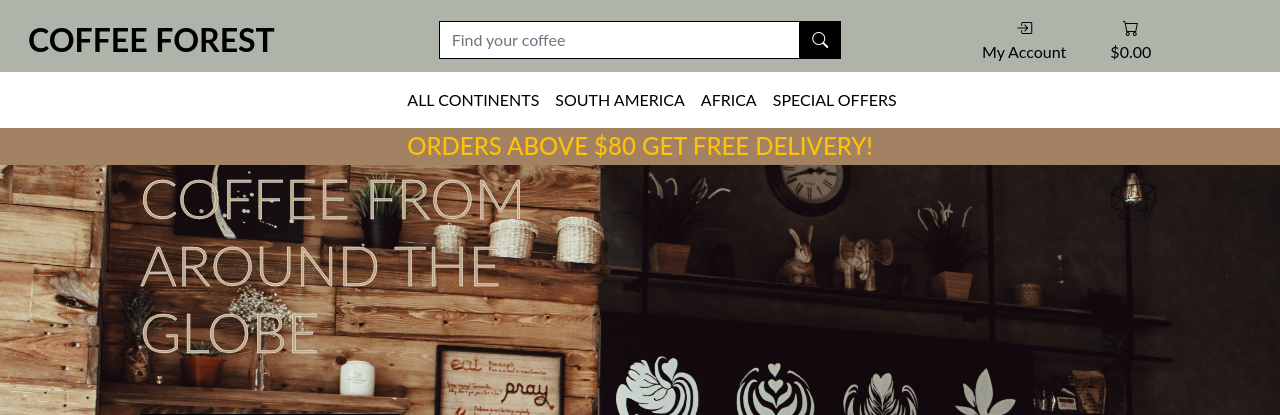
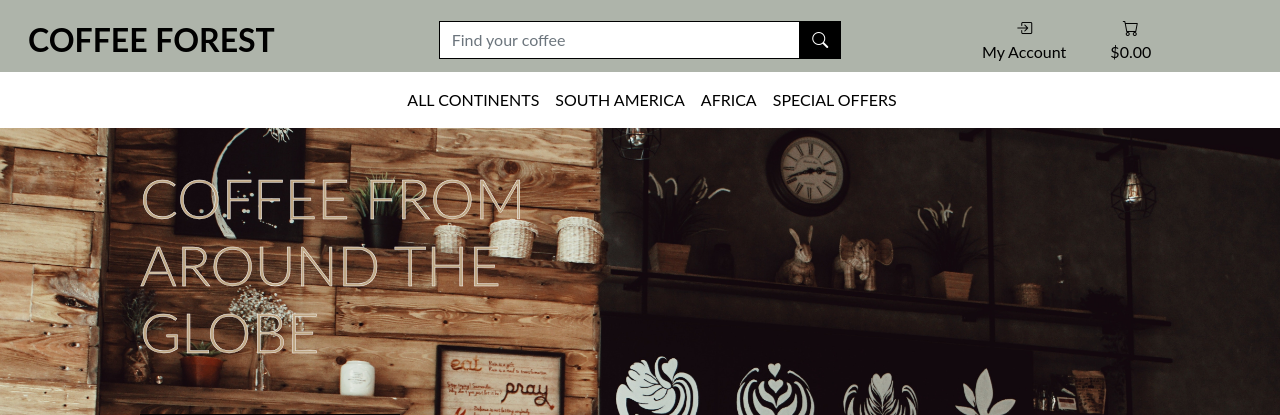
Before and after one commit to CHAMPION316/coffee-forest, a Django app: page / in a window 1280 px wide. Shown: the top 415 px of the page. Run offline with Django 3.2, Linux system fonts and the light colour scheme; some libraries are stand-ins or nearby versions.

Commit message:
Comment out promotion header to fix padding issue

```diff
--- a/templates/base.html
+++ b/templates/base.html
@@ -106,10 +106,10 @@
                   {% include 'includes/main-nav.html' %}
               </nav>
           </div>
-          <div id="delivery-banner" class="row text-center">
+          <!-- <div id="delivery-banner" class="row text-center">
             <div class="col cafe-color text-white">
                 <h4 class="logo-font my-1 text-warning">Orders above ${{ free_delivery_threshold }} get free delivery!</h4>
-            </div>
+            </div>             -->
         </div>
       </header>
 
```
